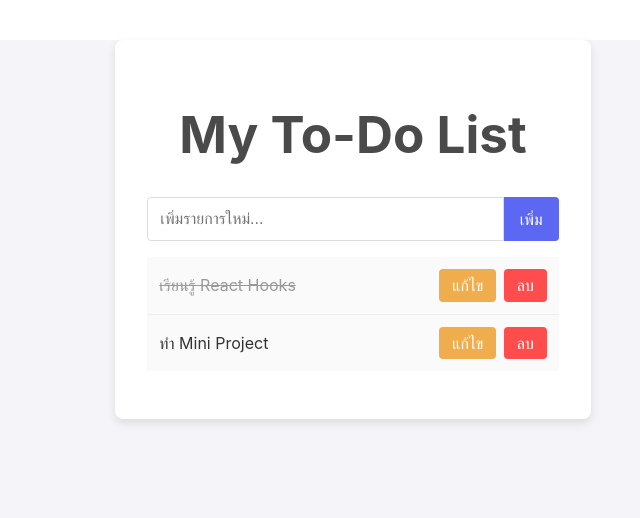
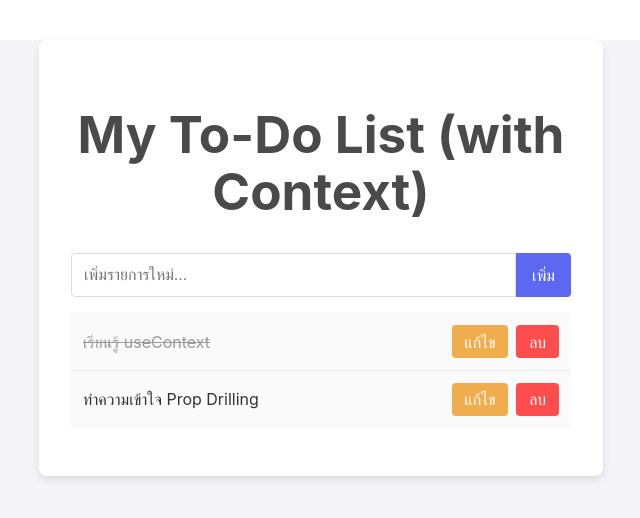
Before and after one commit to Panuwat-ta/LAB3_Reactjs_Fundamentals, a React (Vite) app in the folder experiment2/react-workshop/: page / in a window 1280 px wide. Shown: the top 518 px of the page, without its empty margins (319-959 px from the left). Built offline with nearby package versions, Linux system fonts and the light colour scheme.

Commit message:
Challenge 3: แก้ปัญหา Prop Drilling ด้วย useContext Hook

```diff
--- a/experiment2/react-workshop/src/App.jsx
+++ b/experiment2/react-workshop/src/App.jsx
@@ -1,17 +1,32 @@
 // src/App.jsx
-
 import React, { useState } from 'react';
 import TodoList from './component/TodoList';
 import TodoForm from './component/TodoForm';
+import { TodoContext } from './contexts/TodoContext'; // 🔽 Import
 import './App.css';
 
 function App() {
   const [todos, setTodos] = useState([
-    { id: 1, text: 'เรียนรู้ React Hooks', completed: true },
-    { id: 2, text: 'ทำ Mini Project', completed: false },
+    { id: 1, text: 'เรียนรู้ useContext', completed: true },
+    { id: 2, text: 'ทำความเข้าใจ Prop Drilling', completed: false },
   ]);
 
-  // 🔽 เพิ่มฟังก์ชันนี้
+  const addTodo = (text) => {
+    setTodos([...todos, { id: Date.now(), text, completed: false }]);
+  };
+
+  const deleteTodo = (id) => {
+    setTodos(todos.filter(todo => todo.id !== id));
+  };
+
+  const toggleTodo = (id) => {
+    setTodos(
+      todos.map(todo =>
+        todo.id === id ? { ...todo, completed: !todo.completed } : todo
+      )
+    );
+  };
+
   const editTodo = (id, newText) => {
     setTodos(
       todos.map(todo =>
@@ -20,40 +35,24 @@ function App() {
     );
   };
 
-  const addTodo = (text) => {
-    const newTodo = {
-      id: Date.now(),
-      text: text,
-      completed: false,
-    };
-    setTodos([...todos, newTodo]);
-  };
-
-  const deleteTodo = (id) => {
-    setTodos(todos.filter(todo => todo.id !== id));
-  };
-
-  // 🔽 เพิ่มฟังก์ชันนี้
-  const toggleTodo = (id) => {
-    setTodos(
-      todos.map(todo =>
-        todo.id === id ? { ...todo, completed: !todo.completed } : todo
-      )
-    );
+  // 🔽 สร้าง object ที่จะส่งผ่าน context
+  const todoContextValue = {
+    todos,
+    addTodo,
+    deleteTodo,
+    toggleTodo,
+    editTodo,
   };
 
   return (
-    <div className="app">
-      <h1>My To-Do List</h1>
-      <TodoForm addTodo={addTodo} />
-      {/* 🔽 ส่ง editTodo เป็น prop */}
-      <TodoList
-        todos={todos}
-        deleteTodo={deleteTodo}
-        toggleTodo={toggleTodo}
-        editTodo={editTodo}
-      />
-    </div>
+    // 🔽 ครอบด้วย Provider และส่ง value
+    <TodoContext.Provider value={todoContextValue}>
+      <div className="app">
+        <h1>My To-Do List (with Context)</h1>
+        <TodoForm />
+        <TodoList />
+      </div>
+    </TodoContext.Provider>
   );
 }
 
--- a/experiment2/react-workshop/src/component/TodoForm.jsx
+++ b/experiment2/react-workshop/src/component/TodoForm.jsx
@@ -1,14 +1,16 @@
 // src/TodoForm.jsx
-import React, { useState } from 'react';
+import React, { useState, useContext } from 'react'; // 🔽 import useContext
+import { TodoContext } from '../contexts/TodoContext'; // 🔽 Import Context
 
-function TodoForm({ addTodo }) { // รับฟังก์ชัน addTodo มาจาก props
+function TodoForm() { // 🔽 ไม่ต้องรับ props แล้ว
+  const { addTodo } = useContext(TodoContext); // 🔽 ดึงฟังก์ชันมาจาก context
   const [inputValue, setInputValue] = useState('');
 
   const handleSubmit = (e) => {
-    e.preventDefault(); // ป้องกันไม่ให้ฟอร์ม refresh หน้า
-    if (!inputValue.trim()) return; // ไม่เพิ่มถ้าค่าว่าง
+    e.preventDefault();
+    if (!inputValue.trim()) return;
     addTodo(inputValue);
-    setInputValue(''); // ล้างค่าใน input field
+    setInputValue('');
   };
 
   return (
--- a/experiment2/react-workshop/src/component/TodoItem.jsx
+++ b/experiment2/react-workshop/src/component/TodoItem.jsx
@@ -1,7 +1,9 @@
 // src/TodoItem.jsx
-import React, { useState } from 'react';
+import React, { useState, useContext } from 'react';
+import { TodoContext } from '../contexts/TodoContext';
 
-function TodoItem({ todo, deleteTodo, toggleTodo, editTodo }) { // 🔽 รับ editTodo
+function TodoItem({ todo }) { // 🔽 รับแค่ todo ก็พอ
+  const { deleteTodo, toggleTodo, editTodo } = useContext(TodoContext); // 🔽 ดึงฟังก์ชันมาจาก context
   const [isEditing, setIsEditing] = useState(false);
   const [newText, setNewText] = useState(todo.text);
 
@@ -12,25 +14,23 @@ function TodoItem({ todo, deleteTodo, toggleTodo, editTodo }) { // 🔽 รั
     }
   };
 
+  // ... (ส่วน JSX เหมือนเดิมทุกประการ)
   return (
-    <li className={`todo-item ${todo.completed ? 'completed' : ''}`}>
+     <li className={`todo-item ${todo.completed ? 'completed' : ''}`}>
       {isEditing ? (
-        // 🔽 UI สำหรับโหมดแก้ไข
         <input
           type="text"
           value={newText}
           onChange={(e) => setNewText(e.target.value)}
-          onBlur={handleSave} // บันทึกเมื่อ focus หลุด
-          onKeyPress={(e) => e.key === 'Enter' && handleSave()} // บันทึกเมื่อกด Enter
-          autoFocus // focus อัตโนมัติเมื่อแสดงผล
+          onBlur={handleSave}
+          onKeyPress={(e) => e.key === 'Enter' && handleSave()}
+          autoFocus
         />
       ) : (
-        // UI ปกติ
         <span onClick={() => toggleTodo(todo.id)}>
           {todo.text}
         </span>
       )}
-
       <div>
         {isEditing ? (
           <button onClick={handleSave} className="save-btn">บันทึก</button>
--- a/experiment2/react-workshop/src/component/TodoList.jsx
+++ b/experiment2/react-workshop/src/component/TodoList.jsx
@@ -1,18 +1,15 @@
 // src/TodoList.jsx
-import React from 'react';
-import TodoItem from './TodoItem'; // 🔽 Import
+import React, { useContext } from 'react';
+import TodoItem from './TodoItem';
+import { TodoContext } from '../contexts/TodoContext';
 
-function TodoList({ todos, deleteTodo, toggleTodo, editTodo }) { // 🔽 รับ editTodo
+function TodoList() { // 🔽 ไม่ต้องรับ props แล้ว
+  const { todos } = useContext(TodoContext); // 🔽 ดึง state มาจาก context
+
   return (
     <ul className="todo-list">
       {todos.map(todo => (
-        <TodoItem
-          key={todo.id}
-          todo={todo}
-          deleteTodo={deleteTodo}
-          toggleTodo={toggleTodo}
-          editTodo={editTodo} // 🔽 ส่งต่อ editTodo
-        />
+        <TodoItem key={todo.id} todo={todo} />
       ))}
     </ul>
   );
--- /dev/null
+++ b/experiment2/react-workshop/src/contexts/TodoContext.js
@@ -0,0 +1,4 @@
+// src/contexts/TodoContext.js
+import { createContext } from 'react';
+
+export const TodoContext = createContext();
```
